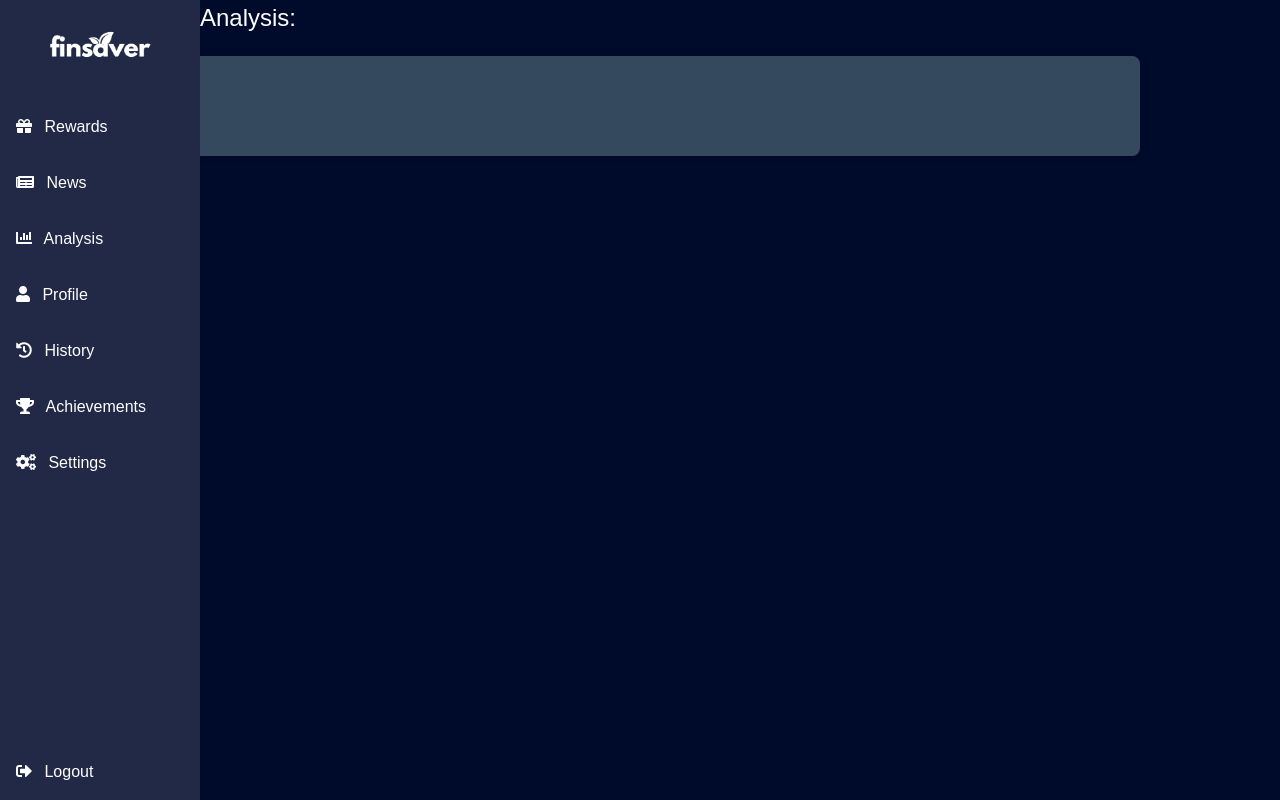
After one commit to rayanzimm/MP, a Flask app: page /prompt in a window 1280 px wide. The commit adds this page. Run offline with Flask 3, Linux system fonts and the light colour scheme.

Commit message:
analysis

```diff
--- a/main.py
+++ b/main.py
@@ -1510,16 +1510,16 @@ def delete_investment_returns(unique_index):
     # Pass the updated data to the template
     return render_template('user_investment_returns.html', user_investmentReturns_data=user_investmentReturns_data)
 
+openai.api_key = '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'
 @app.route('/analysis')
-def analysis():
-    user_email = session['user']
-    current_date = datetime.now().strftime("%Y-%m-%d")
-
-    total_food_cost = fetch_total_cost('Food', user_email, current_date)
-    total_transport_cost = fetch_total_cost('Transport', user_email, current_date)
-    total_budget_cost = fetch_total_cost('Budget', user_email, current_date)
-    total_investment_cost = fetch_total_cost('Investment', user_email, current_date)
-    total_investmentReturns_cost = fetch_total_cost('Investment Returns', user_email, current_date)
+def total_budget_expense():
+    user_email = session['user']
+
+    total_food_cost = fetch_total_cost_analysis('Food', user_email)
+    total_transport_cost = fetch_total_cost_analysis('Transport', user_email)
+    total_budget_cost = fetch_total_cost_analysis('Budget', user_email)
+    total_investment_cost = fetch_total_cost_analysis('Investment', user_email)
+    total_investmentReturns_cost = fetch_total_cost_analysis('Investment Returns', user_email)
 
     # Calculate total expense including food, transport, and investment costs
     total_expense = total_food_cost + total_transport_cost + total_investment_cost
@@ -1538,13 +1538,14 @@ def analysis():
                            total_budget_cost=total_budget_cost,
                            total_investment_cost=total_investment_cost,
                            total_investmentReturns_cost=total_investmentReturns_cost,
-                           total_expense=total_expense,  # Include total_expense in the template
+                           total_expense=total_expense,
                            total_savings=total_savings)
-def fetch_total_cost(expense_type, user_email, current_date):
+
+def fetch_total_cost_analysis(expense_type, user_email):
     total_cost = 0
 
     # Fetch the list of expenses for the given expense type and user
-    expense_ref = db.collection(expense_type).where('user_email', '==', user_email).where('date', '==', current_date).stream()
+    expense_ref = db.collection(expense_type).where('user_email', '==', user_email).stream()
 
     # Iterate through the expenses and calculate the total cost
     for expense_doc in expense_ref:
@@ -1553,23 +1554,26 @@ def fetch_total_cost(expense_type, user_email, current_date):
 
     return total_cost
 
-# @app.route('/analysis', methods=['GET', 'POST'])
-# def analysis():
-#     if request.method == 'POST':
-#         # Get user inputs from the form
-#         budget = float(request.form['budget'])
-#         food_expense = float(request.form['food_expense'])
-#         transport_expense = float(request.form['transport_expense'])
-
-#         # Generate a prompt for OpenAI based on user inputs
-#         prompt = f"Given a budget of {budget}, food expense of {food_expense}, and transport expense of {transport_expense}, analyze the impact on savings."
-
-#         # Use OpenAI API to get analysis
-#         analysis_result = openai_analysis(prompt)
-
-#         return render_template('analysis.html', prompt=prompt, analysis_result=analysis_result)
-
-#     return render_template('analysis.html', prompt="something")
+
+
+@app.route('/analysis', methods=['GET', 'POST'])
+def analysis():
+    if request.method == 'POST':
+        # Get user inputs from the form
+        budget = float(request.form['budget'])
+        food_expense = float(request.form['food_expense'])
+        transport_expense = float(request.form['transport_expense'])
+
+        # Generate a prompt for OpenAI based on user inputs
+        prompt = f"Given a budget of {budget}, food expense of {food_expense}, and transport expense of {transport_expense}, analyze the impact on savings."
+
+        # Use OpenAI API to get analysis
+        analysis_result = openai_analysis(prompt)
+
+        return redirect(url_for('prompt', analysis_result=analysis_result))
+
+
+    return render_template('analysis.html', prompt="something")
 
 def openai_analysis(prompt):
     try:
@@ -1595,6 +1599,64 @@ def openai_analysis(prompt):
         # Handle any errors that may occur during API call
         return f"Error: {str(e)}"
 
+def fetch_total_cost_analysis(expense_type, user_email):
+    total_cost = 0
+
+    # Fetch the list of expenses for the given expense type and user
+    expense_ref = db.collection(expense_type).where('user_email', '==', user_email).stream()
+
+    # Iterate through the expenses and calculate the total cost
+    for expense_doc in expense_ref:
+        expense_data = expense_doc.to_dict()
+        total_cost += float(expense_data.get('cost', 0))
+
+    return total_cost
+
+def fetch_total_cost_analysis(expense_type, user_email):
+    total_cost = 0
+
+    # Fetch the list of expenses for the given expense type and user
+    expense_ref = db.collection(expense_type).where('user_email', '==', user_email).stream()
+
+    # Iterate through the expenses and calculate the total cost
+    for expense_doc in expense_ref:
+        expense_data = expense_doc.to_dict()
+        total_cost += float(expense_data.get('cost', 0))
+
+    return total_cost
+
+
+
+def openai_analysis(prompt):
+    try:
+                # Call OpenAI API to generate analysis
+        response = openai.chat.completions.create(
+            messages=[
+                {
+                    "role": "user",
+                    "content": prompt,
+                }
+            ],
+            model="gpt-3.5-turbo",
+        )
+        print (response)
+
+
+        # # Extract the generated text from OpenAI's response
+        analysis_result = response.choices[0].message.content
+
+        return analysis_result
+
+    except Exception as e:
+        # Handle any errors that may occur during API call
+        return f"Error: {str(e)}"
+
+@app.route('/prompt')
+def prompt():
+    analysis_result = request.args.get('analysis_result', '')
+    return render_template('prompt.html', analysis_result=analysis_result)
+
+
 @app.route('/download_pdf', methods=['POST'])
 def download_pdf():
     # Retrieve the data needed for the PDF
--- /dev/null
+++ b/templates/prompt.html
@@ -0,0 +1,128 @@
+<!DOCTYPE html>
+<html lang="en">
+<head>
+    <meta charset="UTF-8">
+    <meta http-equiv="X-UA-Compatible" content="IE=edge">
+    <meta name="viewport" content="width=device-width, initial-scale=1.0">
+    <link href="https://cdn.jsdelivr.net/npm/tailwindcss@2.2.19/dist/tailwind.min.css" rel="stylesheet">
+    <link rel="stylesheet" href="https://cdnjs.cloudflare.com/ajax/libs/font-awesome/5.15.3/css/all.min.css">
+    <title>Expense Analysis</title>
+</head>
+<style>
+    body {
+        font-family: 'Arial', sans-serif;
+        background-color: #000A2B;
+        color: white;
+    }
+    .navbar {
+        background-color: #212946;
+        width: 200px;
+        height: 100%;
+        position: fixed;
+        overflow: visible;
+        display: flex;
+        flex-direction: column;
+    }
+    .navbar a {
+        display: block;
+        color: white;
+        padding: 16px;
+        text-decoration: none;
+    }
+    .navbar a i {
+        margin-right: 8px;
+    }
+    .navbar a.active {
+        background-color: #151a2c;
+        color: white;
+    }
+    .logout {
+        margin-top: auto;
+        color: white;
+        padding: 16px;
+    }
+    .image:hover {
+        background-color: #212946;
+    }
+    .main-content {
+        margin-left: 250px;
+    }
+/* Add these styles to your existing stylesheet or style section */
+
+h2 {
+    color: #ffffff; /* Adjust the color as needed */
+    font-size: 24px;
+    margin-left: 200px;
+}
+
+p {
+    color: #ffffff; /* Adjust the color as needed */
+    font-size: 18px;
+
+}
+.result-form {
+        max-width: 1000px;
+        margin: 20px auto;
+        padding: 50px;
+        background-color: #34495e;
+        border-radius: 8px;
+        box-shadow: 0 0 10px rgba(0, 0, 0, 0.1);
+    }
+
+
+</style>
+<body>
+    <div class="navbar">
+        <div class="image" align="left">
+            <a href="{{ url_for('home')}}">
+                <img src="{{ url_for('static', filename='assets/img/finsaver1.png') }}" class="image">
+            </a>
+        </div>
+        <a href="#rewards"><i class="fas fa-gift"></i> Rewards</a>
+        <a href="{{ url_for('news') }}"><i class="fas fa-newspaper"></i> News</a>
+        <a href="{{ url_for('analysis') }}"><i class="fas fa-chart-bar"></i> Analysis</a>
+        <a href="{{ url_for('profile') }}"><i class="fas fa-user"></i> Profile</a>
+        <a href="{{ url_for('history') }}"><i class="fas fa-history"></i> History</a>
+        <a href="#achievements"><i class="fas fa-trophy"></i> Achievements</a>
+        <a href="{{ url_for('settings') }}"><i class="fas fa-cogs"></i> Settings</a>
+        <a href="javascript:void(0);" class="logout" onclick="confirmLogout()"><i class="fas fa-sign-out-alt"></i> Logout</a>
+    </div>
+    <h2>Analysis:</h2>
+    <div class="result-form">
+        {% if prompt %}
+            <div class="form-group">
+
+                <p>{{ prompt }}</p>
+            </div>
+        {% endif %}
+
+        {% if analysis_result %}
+            <div class="form-group">
+                <h2>Analysis Result:</h2>
+                <p>{{ analysis_result }}</p>
+            </div>
+        {% endif %}
+    </div>
+
+    <script>
+        function submitForm() {
+            $.ajax({
+                type: "POST",
+                url: "/analysis",
+                data: $("#expenseForm").serialize(), // Serialize form data
+                success: function(response) {
+                    // Handle the response as needed
+                    console.log(response);
+                },
+                error: function(error) {
+                    console.log(error);
+                }
+            });
+        }
+    </script>
+
+    <!-- Add any additional content, charts, or visualizations as needed -->
+
+    <!-- Add your scripts, footer, or other closing tags here -->
+</body>
+</html>
```
Also changed, not shown: templates/analysis.html (+100 -97 lines), templates/home.html (+41 -40 lines), templates/update_profile.html (+13 -0 lines), templates/user_budget.html (+5 -2 lines), templates/user_food_expenses.html (+5 -2 lines), templates/user_transport_expenses.html (+5 -4 lines).
